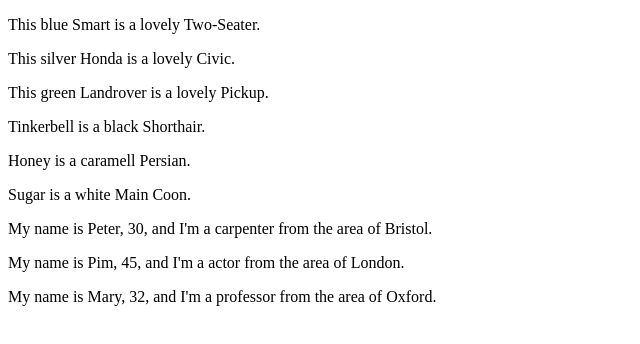
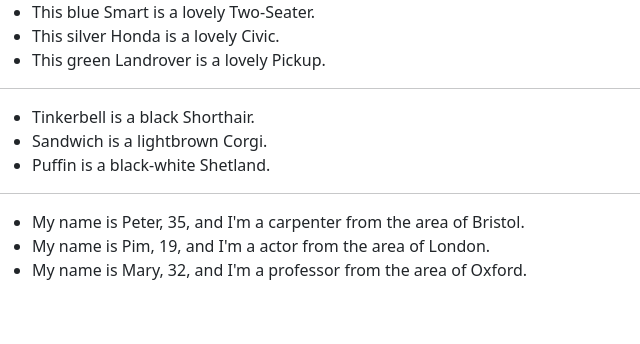
Before and after one commit to Sven-ja/JavaScript-Day5, a plain HTML site: page svenja/basic/index.html in a window 1280 px wide. Shown: the whole page, without its empty margins (0-640 px from the left). Drawn offline with nearby package versions, Linux system fonts and the light colour scheme.

Commit message:
completed the basic exercises

```diff
--- a/svenja/basic/index.html
+++ b/svenja/basic/index.html
@@ -5,14 +5,20 @@
     <meta charset="UTF-8">
     <meta name="viewport" content="width=device-width, initial-scale=1.0">
     <title>Document</title>
+
+    <link href="https://cdn.jsdelivr.net/npm/bootstrap@5.3.2/dist/css/bootstrap.min.css" rel="stylesheet"
+        integrity="sha384-T3c6CoIi6uLrA9TneNEoa7RxnatzjcDSCmG1MXxSR1GAsXEV/Dwwykc2MPK8M2HN" crossorigin="anonymous">
 </head>
 
 <body>
-    <div id="cars"></div>
-    <div id="cats"></div>
-    <div id="persons"></div>
+    <div class="container"></div>
+    <ul id="cars"></ul>
+    <hr>
+    <ul id="animals"></ul>
+    <hr>
+    <ul id="persons"></ul>
 
-    <script src="main.js"></script>
+    <script src="./main_classes.js"></script>
 </body>
 
 </html>
--- /dev/null
+++ b/svenja/basic/main_classes.js
@@ -0,0 +1,79 @@
+class Car {
+    brand;
+    type;
+    color;
+    age;
+
+    constructor(brand, type, color, age) {
+        this.brand = brand;
+        this.type = type;
+        this.color = color;
+        this.age = age;
+    }
+
+    infobox() {
+        return `This ${this.color} ${this.brand} is a lovely ${this.type}.`
+    };
+}
+
+let smallCar = new Car("Smart", "Two-Seater", "blue");
+let mediumCar = new Car("Honda", "Civic", "silver", 10);
+let bigCar = new Car("Landrover", "Pickup", "green")
+document.getElementById("cars").innerHTML += `<li>${smallCar.infobox()}</li>`
+document.getElementById("cars").innerHTML += `<li>${mediumCar.infobox()}</li>`
+document.getElementById("cars").innerHTML += `<li>${bigCar.infobox()}</li>`
+
+class Animal {
+    name;
+    breed;
+    color;
+    age;
+    infobox() {
+        return `${this.name} is a ${this.color} ${this.breed}.`
+    };
+
+    constructor(name, breed, color, age) {
+        this.name = name;
+        this.breed = breed;
+        this.color = color;
+        this.age = age;
+    }
+}
+
+let cat = new Animal("Tinkerbell", "Shorthair", "black", 7);
+let dog = new Animal("Sandwich", "Corgi", "lightbrown", "3");
+let horse = new Animal("Puffin", "Shetland", "black-white", 16)
+
+const animalsArr = [cat, dog, horse];
+
+for (let value of animalsArr) {
+    document.getElementById("animals").innerHTML += `<li>${value.infobox()}</li>`
+}
+
+class Person {
+    name;
+    profession;
+    location;
+    age;
+
+    constructor(name, profession, location, age) {
+        this.name = name;
+        this.profession = profession;
+        this.location = location;
+        this.age = age;
+    }
+
+    infobox() {
+        return `My name is ${this.name}, ${this.age}, and I'm a ${this.profession} from the area of ${this.location}.`
+    };
+}
+
+let peter = new Person("Peter", "carpenter", "Bristol", 35);
+let pim = new Person("Pim", "actor", "London", 19);
+let mary = new Person("Mary", "professor", "Oxford", 32);
+const personArr = [peter, pim, mary];
+
+// A for-each loop needs always inside the parenthes another set of parenthes with the value, index etc.
+personArr.forEach((value) => {
+    document.getElementById("persons").innerHTML += `<li>${value.infobox()}</li>`
+})
```
Also changed, not shown: svenja/basic/main_objects.js (renamed from svenja/basic/main.js).
